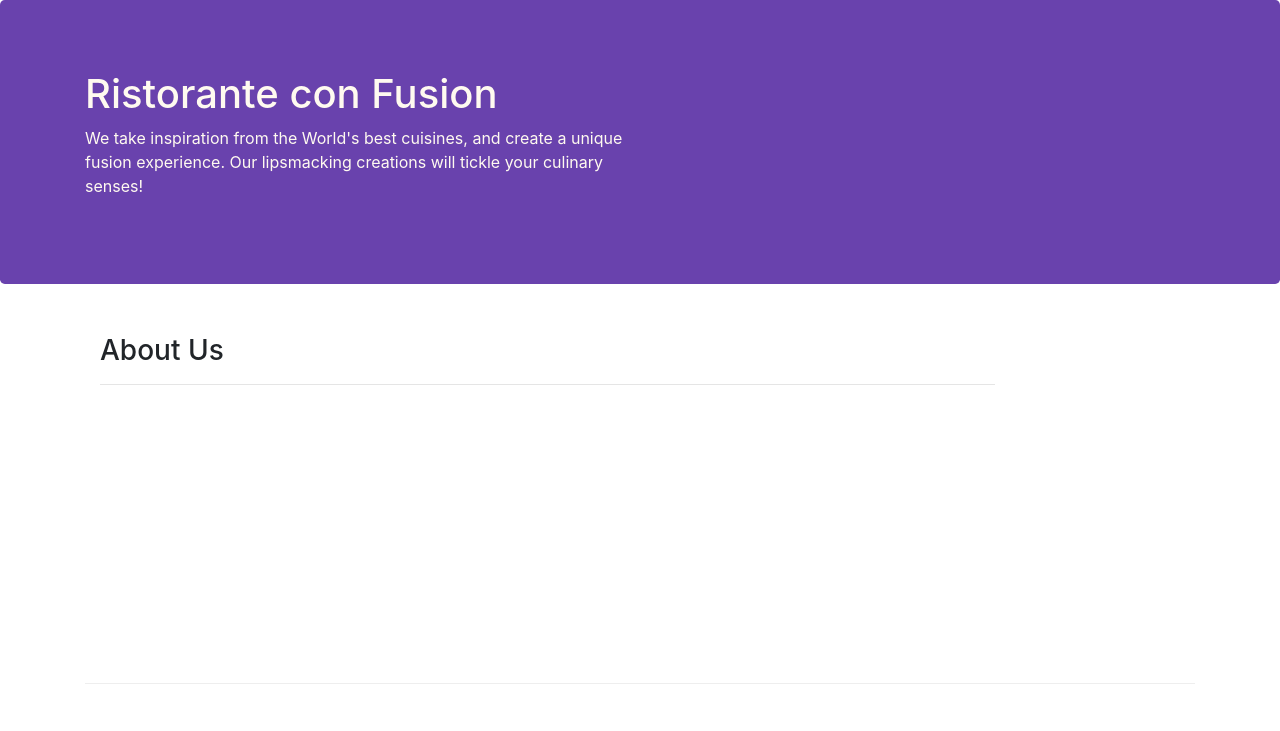
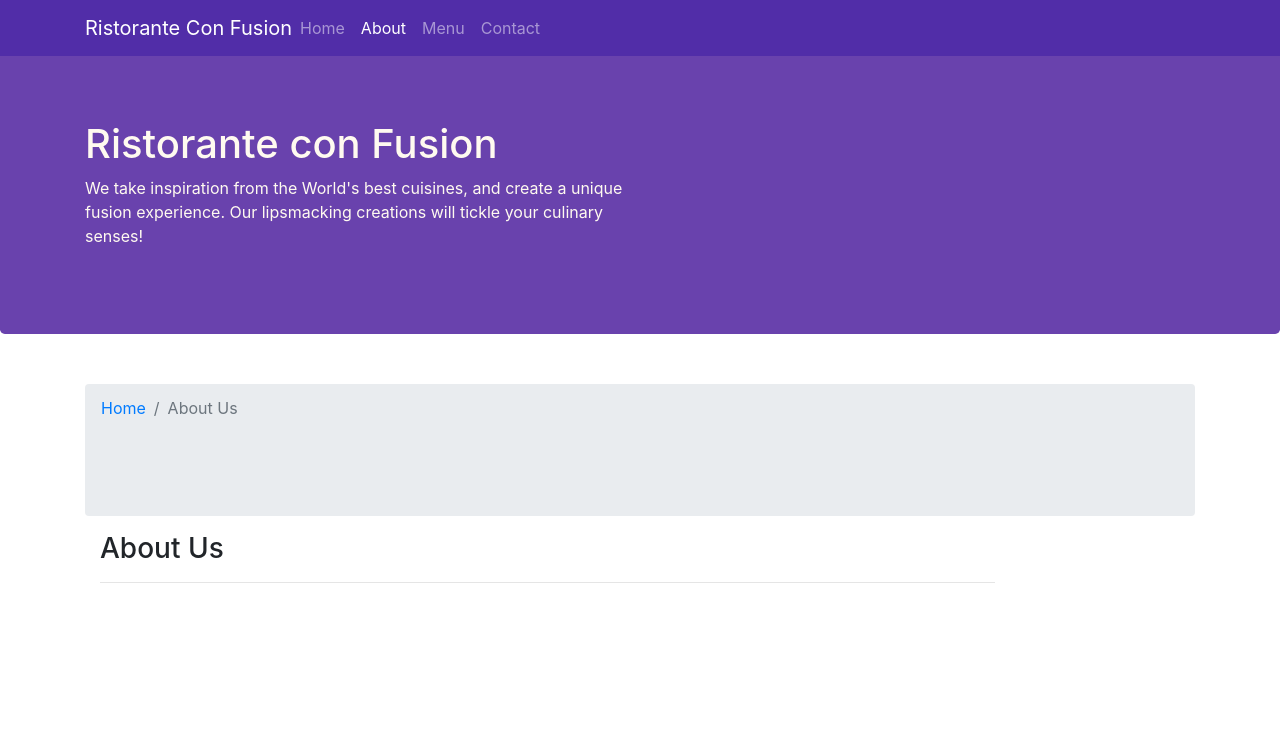
Before and after one commit to DanielFelipeAgMo/coursera, a website: page aboutus.html in a window 1280 px wide. Shown: the top 731 px of the page. Drawn offline with nearby package versions, Linux system fonts and the light colour scheme.

Commit message:
add navbar and class breadcrumbs

```diff
--- a/aboutus.html
+++ b/aboutus.html
@@ -15,6 +15,22 @@
 </head>
 
 <body>
+    <nav class="navbar navbar-dark navbar-expand-sm fixed-top">
+        <div class="container">
+            <button class="navbar-toggler" type="button" data-toggle="collapse" data-target="#Navbar">
+                <span class="navbar-toggler-icon"></span>
+            </button>
+            <a class="navbar-brand mr-auto" href="./index.html">Ristorante Con Fusion</a>
+            <div class="collapse navbar-collapse" id="Navbar">
+                <ul class="navbar-nav mr-auto">
+                    <li class="nav-item"><a class="nav-link"href="./index.html">Home</a></li>
+                    <li class="nav-item active"><a class="nav-link"href="#">About</a></li>
+                    <li class="nav-item"><a class="nav-link"href="#">Menu</a></li>
+                    <li class="nav-item"><a class="nav-link"href="#">Contact</a></li>
+                </ul>
+            </div>
+        </div>
+    </nav>
 
     <header class="jumbotron">
         <div class="container">
@@ -31,6 +47,10 @@
 
     <div class="container">
         <div class="row row-content aling-items-center">
+            <ol class="col-12 breadcrumb">
+                <li class="breadcrumb-item"><a href="./index.html">Home</a></li>
+                <li class="breadcrumb-item active">About Us</li>
+            </ol>
             <div class="d-none d-sm-none d-md-block col-12 col-sm-4 order-sm-last col-md-10">
                <h3>About Us</h3>
                <hr>
--- a/css/styles.css
+++ b/css/styles.css
@@ -28,3 +28,12 @@
     margin: 0px;
     color: #000;
 }
+
+body{
+    padding: 50px 0px 0px 0px;
+    z-index: 0;
+}
+
+.navbar-dark{
+    background-color: #512DA8;
+}
```
Also changed, not shown: index.html (+16 -0 lines).
